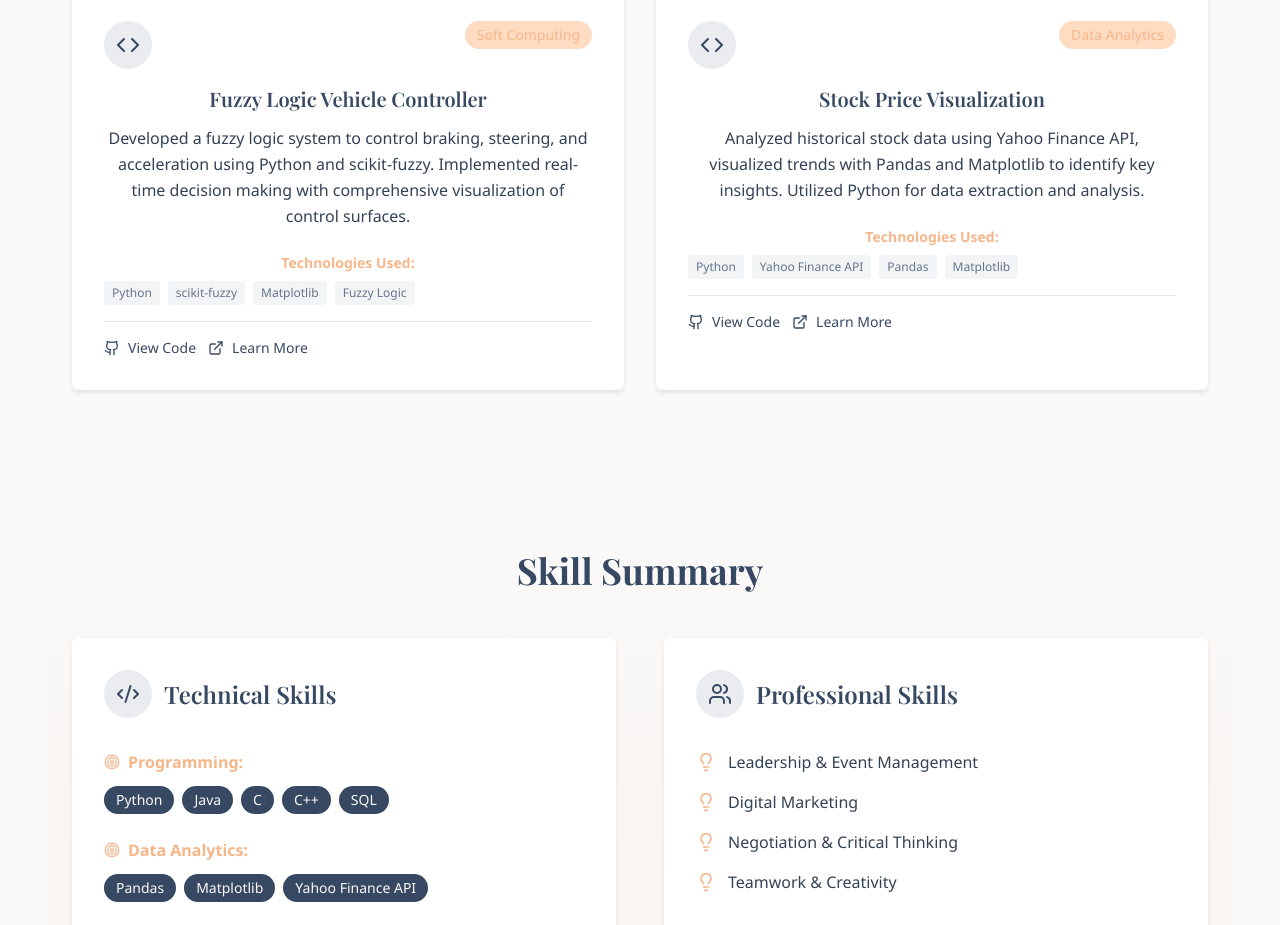
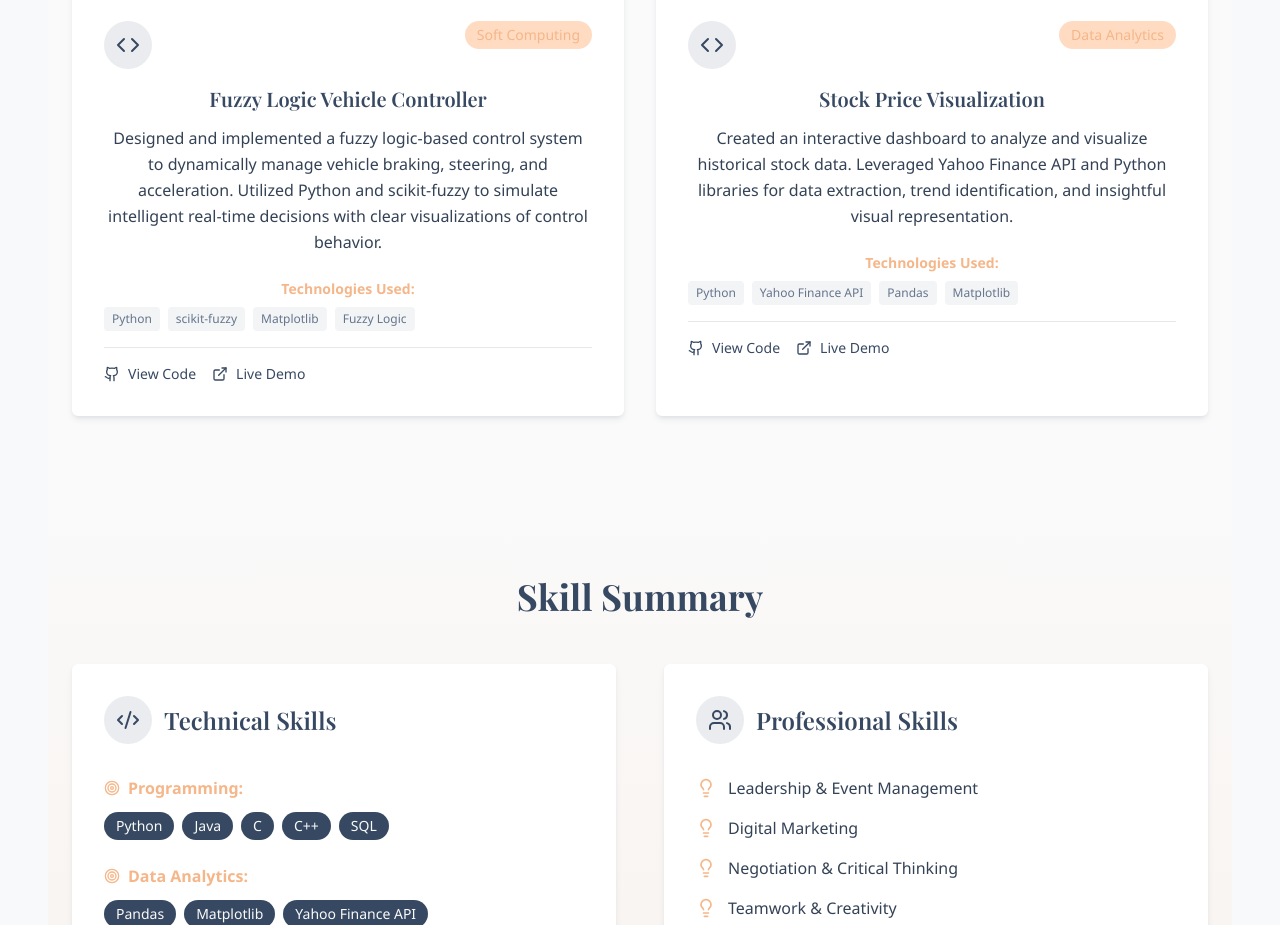
Before and after one commit to NivasBaluju/nivasportfolio, a React (Vite) app: page / in a window 1280 px wide. Shown: the part 3080-4005 px from the top of the page. Built offline with nearby package versions, Linux system fonts and the light colour scheme.

Commit message:
Update Projects.tsx

```diff
--- a/src/components/Projects.tsx
+++ b/src/components/Projects.tsx
@@ -4,16 +4,18 @@ const Projects = () => {
   const projects = [
     {
       title: "Fuzzy Logic Vehicle Controller",
-      description: "Developed a fuzzy logic system to control braking, steering, and acceleration using Python and scikit-fuzzy. Implemented real-time decision making with comprehensive visualization of control surfaces.",
+      description:
+        "Designed and implemented a fuzzy logic-based control system to dynamically manage vehicle braking, steering, and acceleration. Utilized Python and scikit-fuzzy to simulate intelligent real-time decisions with clear visualizations of control behavior.",
       technologies: ["Python", "scikit-fuzzy", "Matplotlib", "Fuzzy Logic"],
-      category: "Soft Computing"
+      category: "Soft Computing",
     },
     {
       title: "Stock Price Visualization",
-      description: "Analyzed historical stock data using Yahoo Finance API, visualized trends with Pandas and Matplotlib to identify key insights. Utilized Python for data extraction and analysis.",
+      description:
+        "Created an interactive dashboard to analyze and visualize historical stock data. Leveraged Yahoo Finance API and Python libraries for data extraction, trend identification, and insightful visual representation.",
       technologies: ["Python", "Yahoo Finance API", "Pandas", "Matplotlib"],
-      category: "Data Analytics"
-    }
+      category: "Data Analytics",
+    },
   ];
 
   return (
@@ -26,7 +28,10 @@ const Projects = () => {
 
           <div className="grid md:grid-cols-2 gap-8">
             {projects.map((project, index) => (
-              <div key={index} className="bg-card rounded-lg shadow-classic hover:shadow-lifted transition-shadow duration-300">
+              <div
+                key={index}
+                className="bg-card rounded-lg shadow-classic hover:shadow-lifted transition-shadow duration-300"
+              >
                 <div className="p-8">
                   <div className="flex items-start justify-between mb-4">
                     <div className="bg-primary/10 p-3 rounded-full">
@@ -47,7 +52,9 @@ const Projects = () => {
 
                   <div className="space-y-4">
                     <div>
-                      <h4 className="text-sm font-semibold text-secondary mb-2">Technologies Used:</h4>
+                      <h4 className="text-sm font-semibold text-secondary mb-2">
+                        Technologies Used:
+                      </h4>
                       <div className="flex flex-wrap gap-2">
                         {project.technologies.map((tech, techIndex) => (
                           <span
@@ -60,15 +67,23 @@ const Projects = () => {
                       </div>
                     </div>
 
-                    <div className="flex space-x-3 pt-4 border-t border-border">
-                      <button className="flex items-center space-x-2 text-primary hover:text-secondary transition-colors">
+                    <div className="flex space-x-4 pt-4 border-t border-border">
+                      <a
+                        href="#"
+                        aria-label="View source code on GitHub"
+                        className="flex items-center space-x-2 text-primary hover:text-secondary transition-colors"
+                      >
                         <Github className="w-4 h-4" />
                         <span className="text-sm">View Code</span>
-                      </button>
-                      <button className="flex items-center space-x-2 text-primary hover:text-secondary transition-colors">
+                      </a>
+                      <a
+                        href="#"
+                        aria-label="Open project details"
+                        className="flex items-center space-x-2 text-primary hover:text-secondary transition-colors"
+                      >
                         <ExternalLink className="w-4 h-4" />
-                        <span className="text-sm">Learn More</span>
-                      </button>
+                        <span className="text-sm">Live Demo</span>
+                      </a>
                     </div>
                   </div>
                 </div>
```
